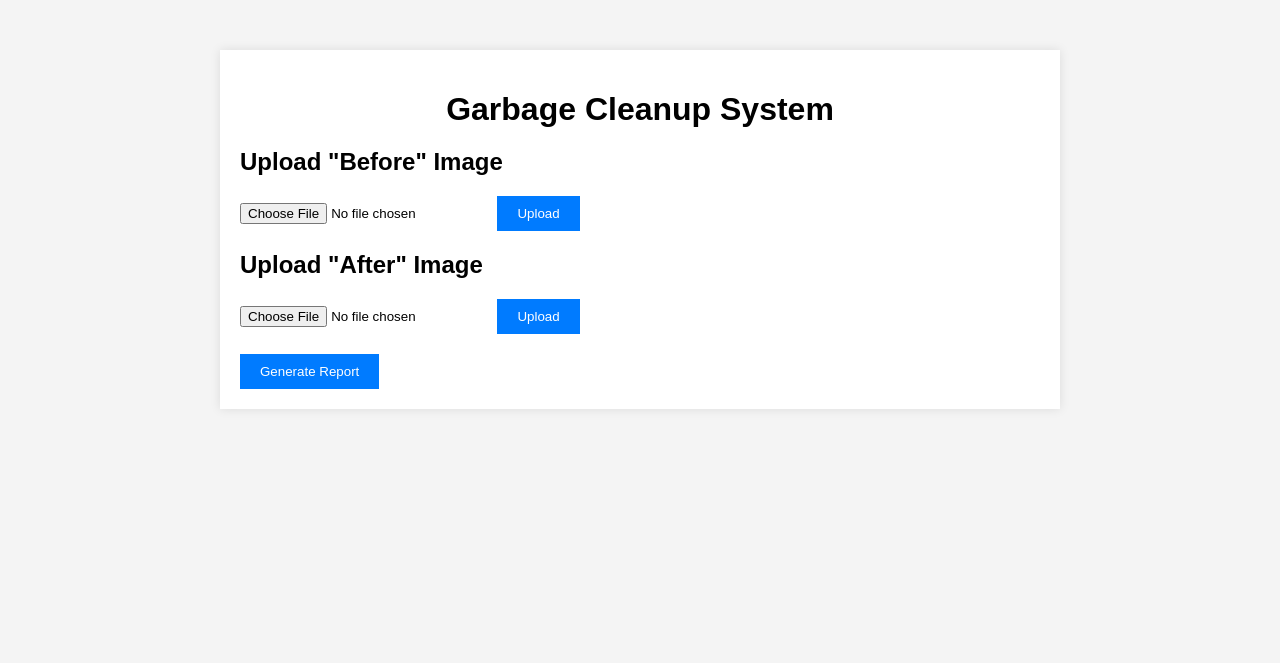
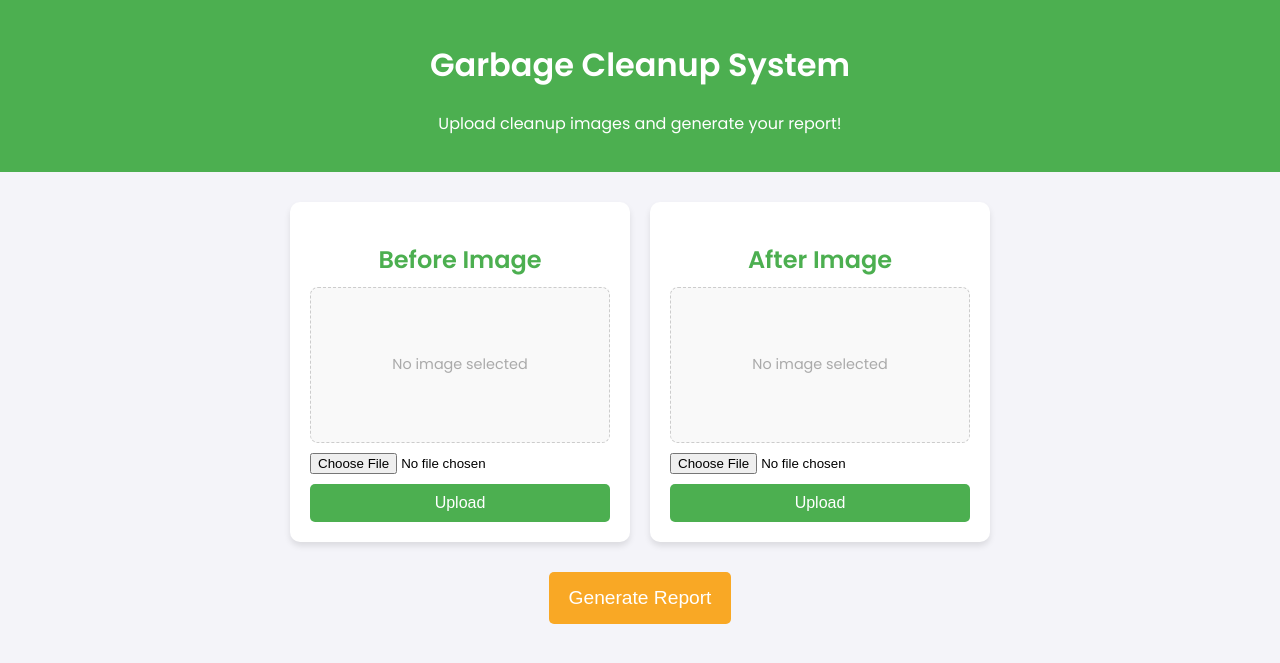
Before and after one commit to shitcodebykaushik/garbage_cleanup_system, a Flask app: page / in a window 1280 px wide. Shown: the top 663 px of the page. Run offline with Flask 3, Linux system fonts and the light colour scheme.

Commit message:
The updated code

```diff
--- a/app.py
+++ b/app.py
@@ -1,11 +1,11 @@
 from flask import Flask, render_template, request, send_file
 from ultralytics import YOLO
 import os
-import cv2
 from reportlab.lib.pagesizes import letter
 from reportlab.pdfgen import canvas
 from PIL import Image
 import mimetypes
+import cv2
 
 # Initialize Flask app
 app = Flask(__name__)
@@ -22,20 +22,14 @@ output_dir = "./output"
 os.makedirs(output_dir, exist_ok=True)
 
 def is_valid_image(file_path):
-    """
-    Check if a file is a valid image.
-    """
     try:
         with Image.open(file_path) as img:
-            img.verify()  # Verify if it's a valid image
+            img.verify()
         return True
     except (IOError, SyntaxError):
         return False
 
 def is_image_file(file_path):
-    """
-    Check the MIME type of a file to verify it is an image.
-    """
     mime_type, _ = mimetypes.guess_type(file_path)
     return mime_type and mime_type.startswith('image')
 
@@ -45,32 +39,27 @@ def home():
 
 @app.route('/upload', methods=['POST'])
 def upload_image():
-    """
-    Handle image uploads and perform object detection.
-    """
-    image_type = request.form['image_type']
-    uploaded_file = request.files['image']
-    if uploaded_file:
-        image_path = os.path.join(output_dir, f"{image_type}.jpg")
-        uploaded_file.save(image_path)
+    image_type = request.form.get('image_type')
+    uploaded_file = request.files.get('image')
 
-        # Validate the file
-        if not is_valid_image(image_path):
-            return {"success": False, "error": "Uploaded file is not a valid image."}
+    if not uploaded_file:
+        return {"success": False, "error": "No file uploaded."}
 
-        if not is_image_file(image_path):
-            return {"success": False, "error": "Uploaded file is not an image type."}
+    image_path = os.path.join(output_dir, f"{image_type}.jpg")
+    uploaded_file.save(image_path)
 
-        output_name = f"{image_type}_annotated.jpg"
-        detect_objects(image_path, output_name)
-        return {"success": True}
-    return {"success": False, "error": "No file uploaded"}
+    if not is_valid_image(image_path):
+        return {"success": False, "error": "Uploaded file is not a valid image."}
+
+    if not is_image_file(image_path):
+        return {"success": False, "error": "Uploaded file is not an image type."}
+
+    output_name = f"{image_type}_annotated.jpg"
+    detect_objects(image_path, output_name)
+    return {"success": True}
 
 @app.route('/generate_report', methods=['POST'])
 def generate_report_route():
-    """
-    Generate the cleanup report as a PDF and send it as a downloadable file.
-    """
     before_image_path = os.path.join(output_dir, "before.jpg")
     after_image_path = os.path.join(output_dir, "after.jpg")
     before_objects = detect_objects(before_image_path, "before_annotated.jpg")
@@ -78,19 +67,14 @@ def generate_report_route():
     before_annotated_path = os.path.join(output_dir, "before_annotated.jpg")
     after_annotated_path = os.path.join(output_dir, "after_annotated.jpg")
     report_path = generate_report(before_objects, after_objects, before_annotated_path, after_annotated_path)
-
-    # Ensure proper headers for the PDF file
     return send_file(
         report_path,
         as_attachment=True,
         mimetype='application/pdf',
-        download_name='cleanup_report.pdf'  # Specify the correct file name
+        download_name='cleanup_report.pdf'
     )
 
 def detect_objects(image_path, output_name):
-    """
-    Detect objects in an image using YOLO and save the annotated image.
-    """
     results = model.predict(image_path, save=False)
     annotated_image = results[0].plot()
     annotated_image_path = os.path.join(output_dir, output_name)
@@ -98,45 +82,28 @@ def detect_objects(image_path, output_name):
     return [int(box[-1]) for box in results[0].boxes.data.tolist()]
 
 def generate_report(before_objects, after_objects, before_annotated_path, after_annotated_path):
-    """
-    Generate a cleanup report as a PDF with annotated images.
-    """
     removed_objects = set(before_objects) - set(after_objects)
     remaining_objects = set(before_objects) & set(after_objects)
     report_path = os.path.join(output_dir, "cleanup_report.pdf")
-
-    # Create PDF
     c = canvas.Canvas(report_path, pagesize=letter)
     width, height = letter
-
-    # Title
     c.setFont("Helvetica-Bold", 16)
     c.drawString(50, height - 50, "Garbage Cleanup Report")
     c.setFont("Helvetica", 12)
-
-    # Section: Removed Objects
     c.drawString(50, height - 100, f"Removed Objects: {len(removed_objects)}")
     for i, obj in enumerate(removed_objects, start=1):
         c.drawString(70, height - 100 - i * 15, f"- Object ID: {obj}")
-
-    # Section: Remaining Objects
     remaining_y = height - 120 - len(removed_objects) * 15
     c.drawString(50, remaining_y, f"Remaining Objects: {len(remaining_objects)}")
     for i, obj in enumerate(remaining_objects, start=1):
         c.drawString(70, remaining_y - i * 15, f"- Object ID: {obj}")
-
-    # Add Annotated Images
     image_y = remaining_y - len(remaining_objects) * 15 - 50
     c.drawString(50, image_y, "Annotated Images:")
     c.drawImage(before_annotated_path, 50, image_y - 250, width=250, height=250)
     c.drawString(50, image_y - 260, "Before Cleanup")
     c.drawImage(after_annotated_path, 320, image_y - 250, width=250, height=250)
     c.drawString(320, image_y - 260, "After Cleanup")
-
-    # Save PDF
     c.save()
-
-    print(f"Report saved to: {report_path}")
     return report_path
 
 if __name__ == '__main__':
--- a/static/css/style.css
+++ b/static/css/style.css
@@ -1,31 +1,105 @@
+/* General Styling */
 body {
-    font-family: Arial, sans-serif;
-    background-color: #f4f4f4;
+    font-family: 'Poppins', sans-serif;
+    background: #f4f4f9;
     margin: 0;
     padding: 0;
+    text-align: center;
+}
+
+header {
+    background: #4caf50;
+    color: white;
+    padding: 20px 0;
 }
 
 .container {
-    max-width: 800px;
-    margin: 50px auto;
-    background: white;
-    padding: 20px;
-    box-shadow: 0 0 10px rgba(0, 0, 0, 0.1);
+    width: 90%;
+    max-width: 1200px;
+    margin: 30px auto;
 }
 
-h1 {
-    text-align: center;
-    margin-bottom: 20px;
+.upload-sections {
+    display: flex;
+    gap: 20px;
+    justify-content: center;
+    flex-wrap: wrap;
 }
 
-.upload-section {
-    margin-bottom: 20px;
+.upload-box {
+    background: white;
+    border-radius: 10px;
+    box-shadow: 0 4px 6px rgba(0, 0, 0, 0.1);
+    padding: 20px;
+    width: 300px;
+    height: 300px;
+    display: flex;
+    flex-direction: column;
+    justify-content: space-between;
+    text-align: center;
+}
+
+.upload-box h2 {
+    color: #4caf50;
+    font-size: 1.5rem;
+    margin-bottom: 10px;
+}
+
+.image-preview {
+    flex-grow: 1;
+    border: 1px dashed #cccccc;
+    margin-bottom: 10px;
+    border-radius: 8px;
+    display: flex;
+    justify-content: center;
+    align-items: center;
+    background: #f9f9f9;
+    overflow: hidden;
+}
+
+.image-preview img {
+    max-width: 100%;
+    max-height: 100%;
+    display: block;
+}
+
+.image-preview p {
+    color: #aaaaaa;
+    font-size: 0.9rem;
+}
+
+.upload-box input[type="file"] {
+    margin-bottom: 10px;
 }
 
 button {
-    padding: 10px 20px;
-    background-color: #007bff;
+    padding: 10px 15px;
+    background: #4caf50;
     color: white;
     border: none;
+    border-radius: 5px;
+    cursor: pointer;
+    font-size: 1rem;
+}
+
+button:hover {
+    background: #388e3c;
+}
+
+.generate {
+    margin-top: 30px;
+}
+
+.generate button {
+    padding: 15px 20px;
+    font-size: 1.2rem;
+    background: #f9a825;
+    border: none;
+    border-radius: 5px;
+    color: white;
     cursor: pointer;
 }
+
+.generate button:hover {
+    background: #e58b00;
+}
--- a/static/js/script.js
+++ b/static/js/script.js
@@ -1,20 +1,20 @@
-document.getElementById('before-form').onsubmit = async function(e) {
+document.getElementById('before-form').onsubmit = async function (e) {
     e.preventDefault();
     const formData = new FormData(this);
     const response = await fetch('/upload', { method: 'POST', body: formData });
     const result = await response.json();
-    alert(result.success ? "Before Image Uploaded!" : "Upload Failed!");
+    alert(result.success ? "Before Image Uploaded!" : `Error: ${result.error}`);
 };
 
-document.getElementById('after-form').onsubmit = async function(e) {
+document.getElementById('after-form').onsubmit = async function (e) {
     e.preventDefault();
     const formData = new FormData(this);
     const response = await fetch('/upload', { method: 'POST', body: formData });
     const result = await response.json();
-    alert(result.success ? "After Image Uploaded!" : "Upload Failed!");
+    alert(result.success ? "After Image Uploaded!" : `Error: ${result.error}`);
 };
 
-document.getElementById('generate-report').onclick = async function() {
+document.getElementById('generate-report').onclick = async function () {
     const response = await fetch('/generate_report', { method: 'POST' });
     if (response.ok) {
         const blob = await response.blob();
@@ -26,8 +26,8 @@ document.getElementById('generate-report').onclick = async function() {
         document.body.appendChild(a);
         a.click();
         window.URL.revokeObjectURL(url);
-        alert("Report Downloaded!");
+        alert("Report Generated and Downloaded!");
     } else {
-        alert("Failed to generate report!");
+        alert("Failed to generate report.");
     }
 };
--- a/templates/index.html
+++ b/templates/index.html
@@ -5,30 +5,40 @@
     <meta name="viewport" content="width=device-width, initial-scale=1.0">
     <title>Garbage Cleanup System</title>
     <link rel="stylesheet" href="/static/css/style.css">
+    <link href="https://fonts.googleapis.com/css2?family=Poppins:wght@400;600&display=swap" rel="stylesheet">
 </head>
 <body>
+    <header class="header">
+        <h1>Garbage Cleanup System</h1>
+        <p>Upload cleanup images and generate your report!</p>
+    </header>
+    <main>
         <div class="container">
-        <h1>Garbage Cleanup System</h1>
-        <div class="upload-section">
-            <h2>Upload "Before" Image</h2>
-            <form id="before-form" enctype="multipart/form-data">
-                <input type="file" name="image" required>
+            <div class="upload-sections">
+                <form id="before-form" class="upload-box" enctype="multipart/form-data">
+                    <h2>Before Image</h2>
+                    <div class="image-preview" id="before-preview">
+                        <p>No image selected</p>
+                    </div>
+                    <input type="file" name="image" id="before-image" accept="image/*" required>
                     <input type="hidden" name="image_type" value="before">
                     <button type="submit">Upload</button>
                 </form>
+                <form id="after-form" class="upload-box" enctype="multipart/form-data">
+                    <h2>After Image</h2>
+                    <div class="image-preview" id="after-preview">
+                        <p>No image selected</p>
                     </div>
-        <div class="upload-section">
-            <h2>Upload "After" Image</h2>
-            <form id="after-form" enctype="multipart/form-data">
-                <input type="file" name="image" required>
+                    <input type="file" name="image" id="after-image" accept="image/*" required>
                     <input type="hidden" name="image_type" value="after">
                     <button type="submit">Upload</button>
                 </form>
             </div>
-        <div class="generate-section">
+            <div class="generate">
                 <button id="generate-report">Generate Report</button>
             </div>
         </div>
+    </main>
     <script src="/static/js/script.js"></script>
 </body>
 </html>
```
Also changed, not shown: output/after.jpg, output/after_annotated.jpg, output/before.jpg, output/before_annotated.jpg. Lines whose indentation alone changed are shown as unchanged.
